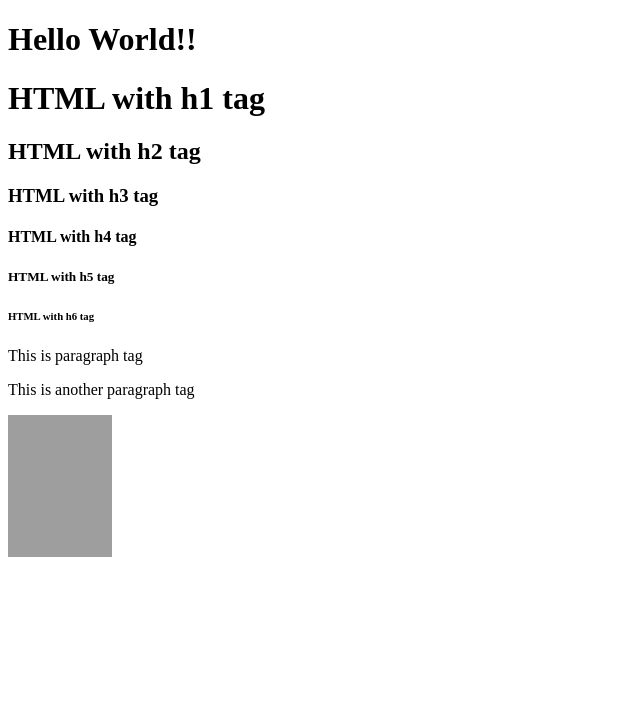
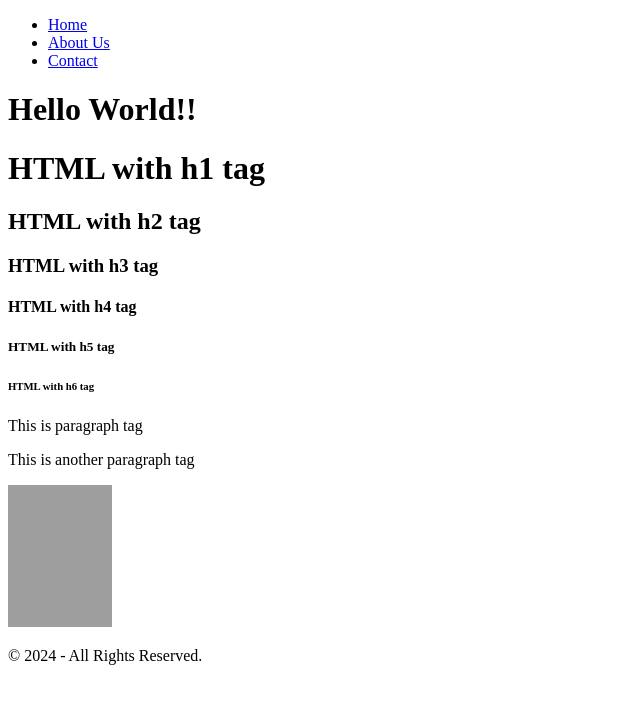
Before and after one commit to Deepak24/FullStackProjects, a plain HTML site: page HTML/index.html in a window 1280 px wide. Shown: the whole page, without its empty margins (0-640 px from the left). Drawn offline with Linux system fonts and the light colour scheme; grey boxes are pictures that could not be loaded.

Commit message:
Added updated HTML file changes.

```diff
--- a/HTML/index.html
+++ b/HTML/index.html
@@ -7,7 +7,7 @@
     <head>
         <meta charset="utf-8">
         <meta http-equiv="X-UA-Compatible" content="IE=edge">
-        <title></title>
+        <title>HTML Demo</title>
         <meta name="description" content="">
         <meta name="viewport" content="width=device-width, initial-scale=1">
         <link rel="stylesheet" href="">
@@ -16,6 +16,21 @@
         <!--[if lt IE 7]>
             <p class="browsehappy">You are using an <strong>outdated</strong> browser. Please <a href="#">upgrade your browser</a> to improve your experience.</p>
         <![endif]-->
+        <nav>
+            <ul>
+                <li>
+                    <a href="#" >Home</a>
+                </li>
+                <li>
+                    <a href="#">About Us</a>
+                </li>
+                <li>
+                    <a href="#" >Contact</a>
+                </li>
+            </ul>
+        </nav>
+
+        <div>
             <h1>Hello World!!</h1>
             <h1>HTML with h1 tag</h1>
             <h2>HTML with h2 tag</h2>
@@ -27,6 +42,14 @@
             <p>This is paragraph tag </p>
             <p>This is another paragraph tag</p>
             <img src="https://www.w3schools.com/images/w3schools_green.jpg" alt="W3Schools.com" style="width:104px;height:142px;">
+        </div>
+
+        <footer>
+            <p>
+                &copy; 2024 - All Rights Reserved.
+            </p>
+        </footer>
+
         <script src="" async defer></script>
     </body>
 </html>
```
Lines whose indentation alone changed are shown as unchanged.
